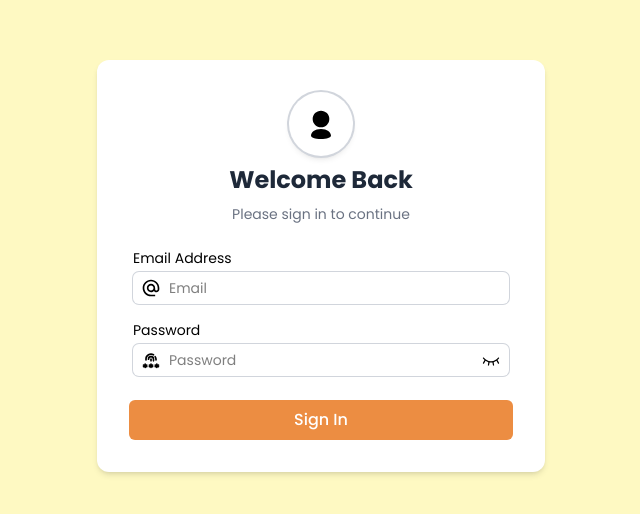
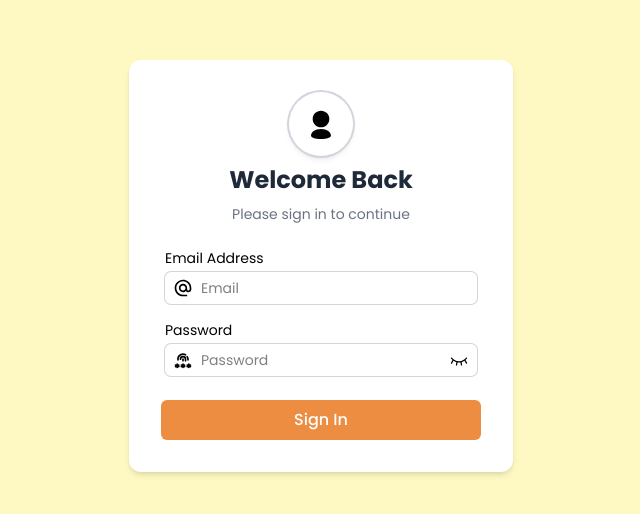
Before and after one commit to alinoumanriaz/packaging-frontend, a Next.js app: page /user/signin in a window 1280 px wide. Shown: the part 134-648 px from the top of the page, without its empty margins (319-959 px from the left). Built offline with nearby package versions, Linux system fonts and the light colour scheme; no server answers.

Commit message:
update auth

```diff
--- a/src/app/user/signin/page.tsx
+++ b/src/app/user/signin/page.tsx
@@ -136,7 +136,7 @@ const AuthPage = () => {
 
   return (
     <div className="bg-yellow-100 min-h-dvh flex justify-center items-center p-4">
-      <div className="w-full max-w-md bg-white rounded-xl shadow-md overflow-hidden">
+      <div className="w-full max-w-sm bg-white rounded-xl shadow-md overflow-hidden">
         <div className="p-6 sm:p-8">
           <div className="flex flex-col items-center space-y-2">
             <div className={`bg-white rounded-full p-3 shadow-md ring-2 ${
@@ -197,7 +197,7 @@ const AuthPage = () => {
             <button
               type="submit"
               disabled={loading}
-              className={`w-full py-2 px-4 mt-6 rounded-md text-white font-medium ${
+              className={`w-full h-10 px-4 mt-6 rounded-md text-white font-medium ${
                 loading ? "bg-primary-800/70 cursor-not-allowed" : "bg-primary-800 hover:bg-primary-800"
               } transition-colors duration-200 flex items-center justify-center`}
             >
```
